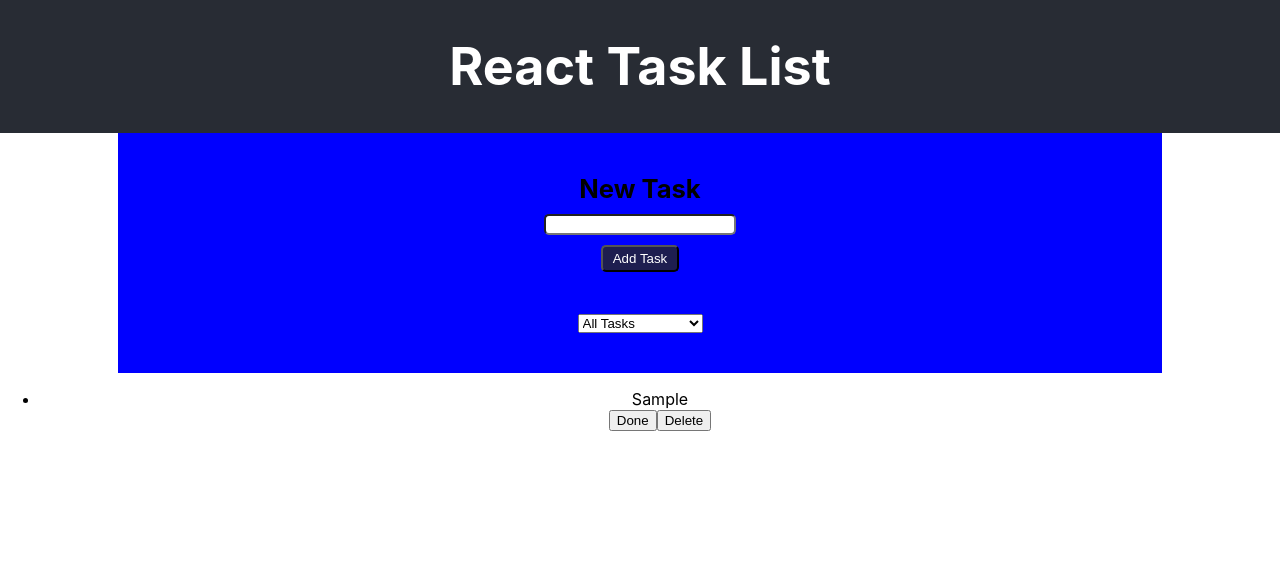
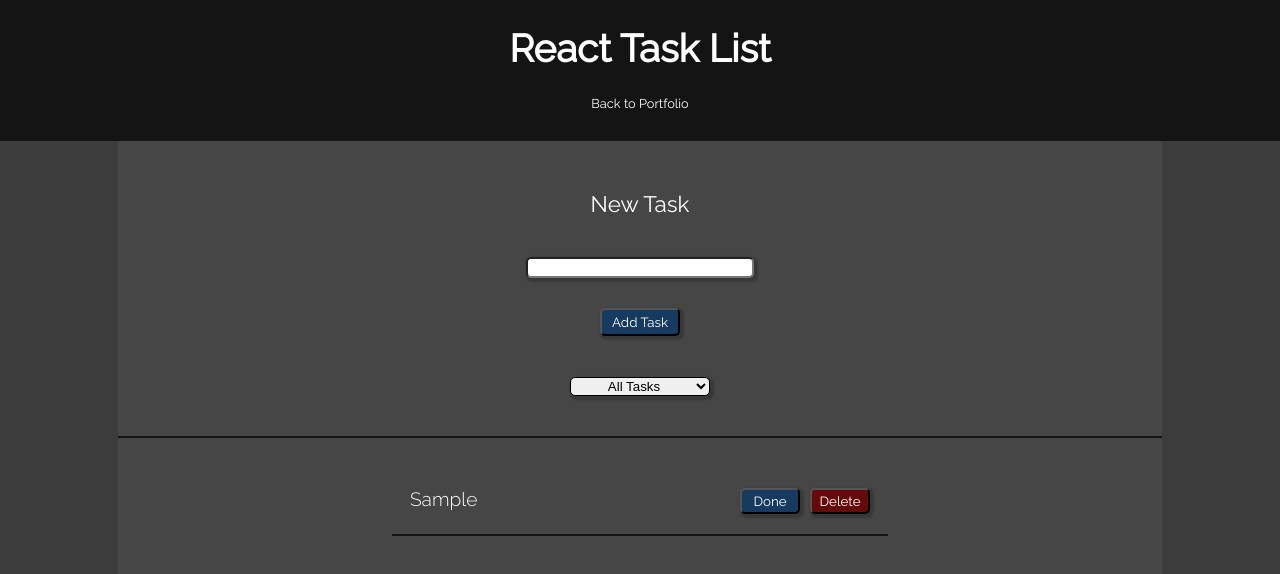
Before and after one commit to JorgeGReyes018/React-Task-List, a React (Create React App) app: page / in a window 1280 px wide. Both pictures are taken after typing "Sample" into the empty fields and a click on the button "Add Task". Shown: the top 574 px of the page. Built offline with nearby package versions, Linux system fonts and the light colour scheme.

Commit message:
remainder of styles on all css files

```diff
--- a/public/index.html
+++ b/public/index.html
@@ -8,6 +8,10 @@
   <meta name="theme-color" content="#000000" />
   <meta name="description" content="Web site created using create-react-app" />
   <link rel="apple-touch-icon" href="%PUBLIC_URL%/logo192.png" />
+
+  <link rel="preconnect" href="https://fonts.googleapis.com" />
+  <link rel="preconnect" href="https://fonts.gstatic.com" crossorigin />
+  <link href="https://fonts.googleapis.com/css2?family=Raleway:wght@300;400&display=swap" rel="stylesheet" />
 
   <link rel="manifest" href="%PUBLIC_URL%/manifest.json" />
 
--- a/src/App.css
+++ b/src/App.css
@@ -1,17 +1,41 @@
+html {
+  background-color: rgb(20, 20, 20);
+}
 .App {
   text-align: center;
+  font-family: "Raleway", sans-serif;
 }
-
 .App-header {
-  background-color: #282c34;
+  background-color: rgb(20, 20, 20);
   display: flex;
   flex-direction: column;
   align-items: center;
   justify-content: center;
-  font-size: calc(10px + 2vmin);
+  font-size: 1.2rem;
   color: white;
 }
-
-.App-link {
-  color: #61dafb;
+.page {
+  background-color: rgb(60, 60, 60);
+  color: white;
 }
+.profileLink {
+  color: white;
+  text-decoration: none;
+  font-size: 0.8rem;
+  margin-bottom: 30px;
+}
+.profileLink:hover {
+  color: rgb(111, 195, 119);
+  text-decoration: underline;
+}
+footer {
+  background-color: rgb(60, 60, 60);
+}
+.footDiv {
+  width: 80%;
+  padding: 40px 10px;
+  height: 200px;
+  display: flex;
+  margin: auto;
+  background-color: rgb(70, 70, 70);
+}
--- a/src/App.js
+++ b/src/App.js
@@ -32,8 +32,14 @@ function App() {
     <div className="App">
       <header className="App-header">
         <h1>React Task List</h1>
+        <a
+          className="profileLink"
+          href="https://jorgegreyes018.github.io/Project-1-Portfolio/"
+        >
+          Back to Portfolio
+        </a>
       </header>
-      <div>
+      <div className="page">
         <Form
           setTasks={setTasks}
           tasks={tasks}
@@ -45,6 +51,9 @@ function App() {
       <div>
         <List filteredTasks={filteredTasks} setTasks={setTasks} tasks={tasks} />
       </div>
+      <footer>
+        <div className="footDiv"></div>
+      </footer>
     </div>
   );
 }
--- a/src/components/form/form.css
+++ b/src/components/form/form.css
@@ -1,5 +1,5 @@
 form {
-  background-color: blue;
+  background-color: rgb(70, 70, 70);
   padding: 40px 10px;
   width: 80%;
   display: flex;
@@ -8,17 +8,33 @@ form {
 }
 form h1 {
   margin: 0;
-  font-size: 1.6rem;
+  padding: 10px;
+  font-size: 1.4rem;
+  font-weight: 500;
 }
 .inputTask {
-  width: 18%;
-  margin: 10px auto;
+  width: 220px;
+  margin: 30px auto;
   border-radius: 5px;
+  box-shadow: 2px 2px 2px 2px rgba(0, 0, 0, 0.2);
+}
+.addTaskBtn:hover {
+  opacity: 0.82;
 }
 .addTaskBtn {
   margin-bottom: 40px;
-  background-color: rgb(30, 30, 80);
+  background-color: rgb(22, 58, 96);
   color: white;
   padding: 4px 10px;
   border-radius: 5px;
+  font-family: "Raleway", sans-serif;
+  font-weight: 500;
+  box-shadow: 2px 2px 2px 2px rgba(0, 0, 0, 0.2);
 }
+.tasks-filter {
+  width: 140px;
+  text-align: center;
+  border-radius: 5px;
+  border: 1px black solid;
+  box-shadow: 2px 2px 2px 2px rgba(0, 0, 0, 0.2);
+}
--- a/src/components/list/list.css
+++ b/src/components/list/list.css
@@ -0,0 +1,17 @@
+.listPage {
+  background-color: rgb(60, 60, 60);
+}
+.listBox {
+  background-color: rgb(70, 70, 70);
+  border-top: 2px solid rgb(20, 20, 20);
+  padding: 40px 10px;
+  width: 80%;
+  display: flex;
+  margin: auto;
+}
+.task-list {
+  display: flex;
+  flex-direction: column;
+  margin: auto;
+  padding: 0;
+}
--- a/src/components/list/list.js
+++ b/src/components/list/list.js
@@ -1,9 +1,11 @@
 import React from "react";
 import Task from "../task/task";
+import "./list.css";
 
 export default function List({ setTasks, tasks, filteredTasks }) {
   return (
-    <div>
+    <div className="listPage">
+      <div className="listBox">
         <ul className="task-list">
           {filteredTasks.map((task) => (
             <Task
@@ -16,5 +18,6 @@ export default function List({ setTasks, tasks, filteredTasks }) {
           ))}
         </ul>
       </div>
+    </div>
   );
 }
--- a/src/components/task/task.css
+++ b/src/components/task/task.css
@@ -1,3 +1,44 @@
+.task {
+  display: flex;
+  margin: 10px;
+  width: 460px;
+  padding: 0 18px 14px;
+  border-bottom: 2px solid rgb(20, 20, 20);
+}
+.taskItem {
+  list-style: none;
+  font-size: 1.2rem;
+  font-weight: 300;
+  text-align: left;
+  color: white;
+  padding-bottom: 10px;
+  margin-right: 20px;
+}
+.taskBtns {
+  display: flex;
+  margin-left: auto;
+}
+.tskBtn:hover {
+  opacity: 0.82;
+}
+.tskBtn {
+  height: 26px;
+  width: 60px;
+  border-radius: 5px;
+  font-family: "Raleway", sans-serif;
+  font-weight: 500;
+  box-shadow: 2px 2px 2px 2px rgba(0, 0, 0, 0.2);
+}
+.doneBtn {
+  background-color: rgb(22, 58, 96);
+  color: white;
+}
+.delBtn {
+  margin-left: 10px;
+  background-color: rgb(100, 10, 10);
+  color: white;
+}
 .completed {
   text-decoration: line-through;
+  color: rgb(111, 195, 119);
 }
--- a/src/components/task/task.js
+++ b/src/components/task/task.js
@@ -23,12 +23,14 @@ export default function Task({ text, task, setTasks, tasks }) {
       <li className={`taskItem ${task.completed ? "completed" : ""}`}>
         {text}
       </li>
-      <button onClick={doneHandler} className="doneBtn">
-        Done
-      </button>
-      <button onClick={delHandler} className="delBtn">
-        Delete
-      </button>
+      <div className="taskBtns">
+        <button onClick={doneHandler} className="doneBtn tskBtn">
+          Done
+        </button>
+        <button onClick={delHandler} className="delBtn tskBtn">
+          Delete
+        </button>
+      </div>
     </div>
   );
 }
```
Lines whose indentation alone changed are shown as unchanged.
